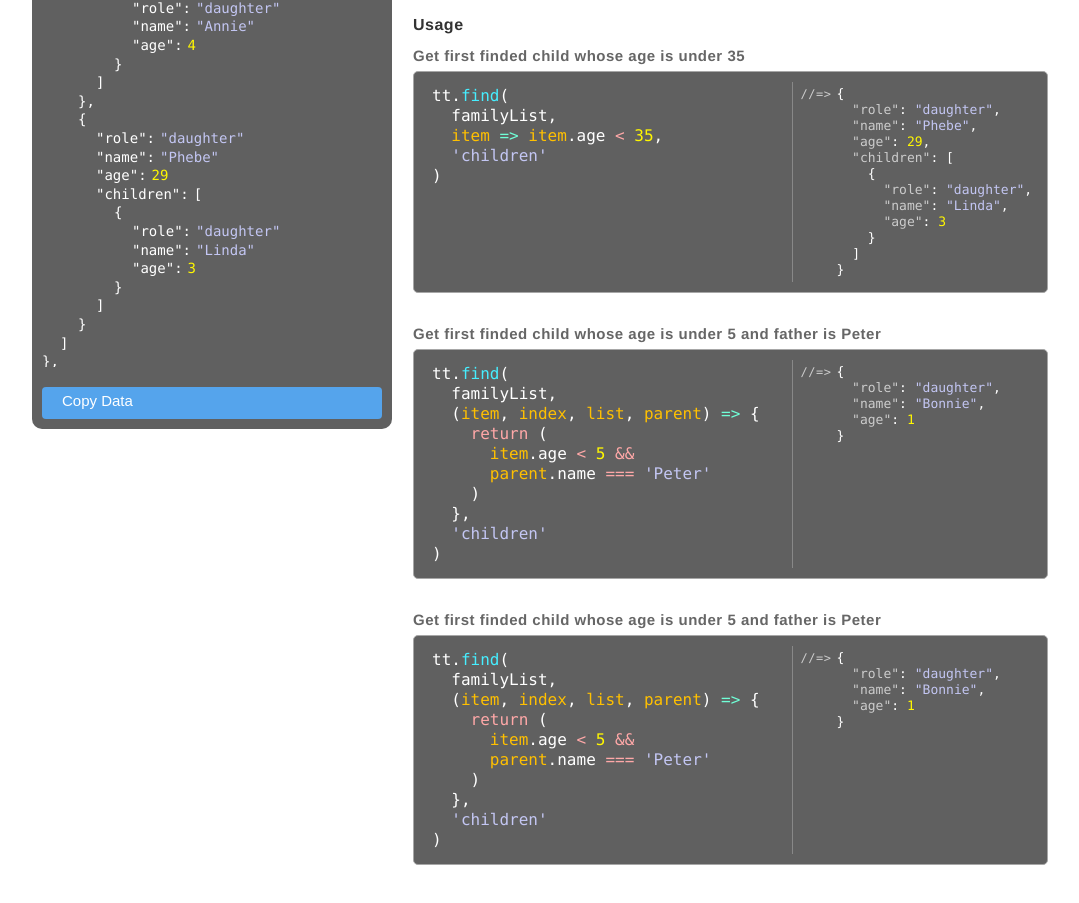
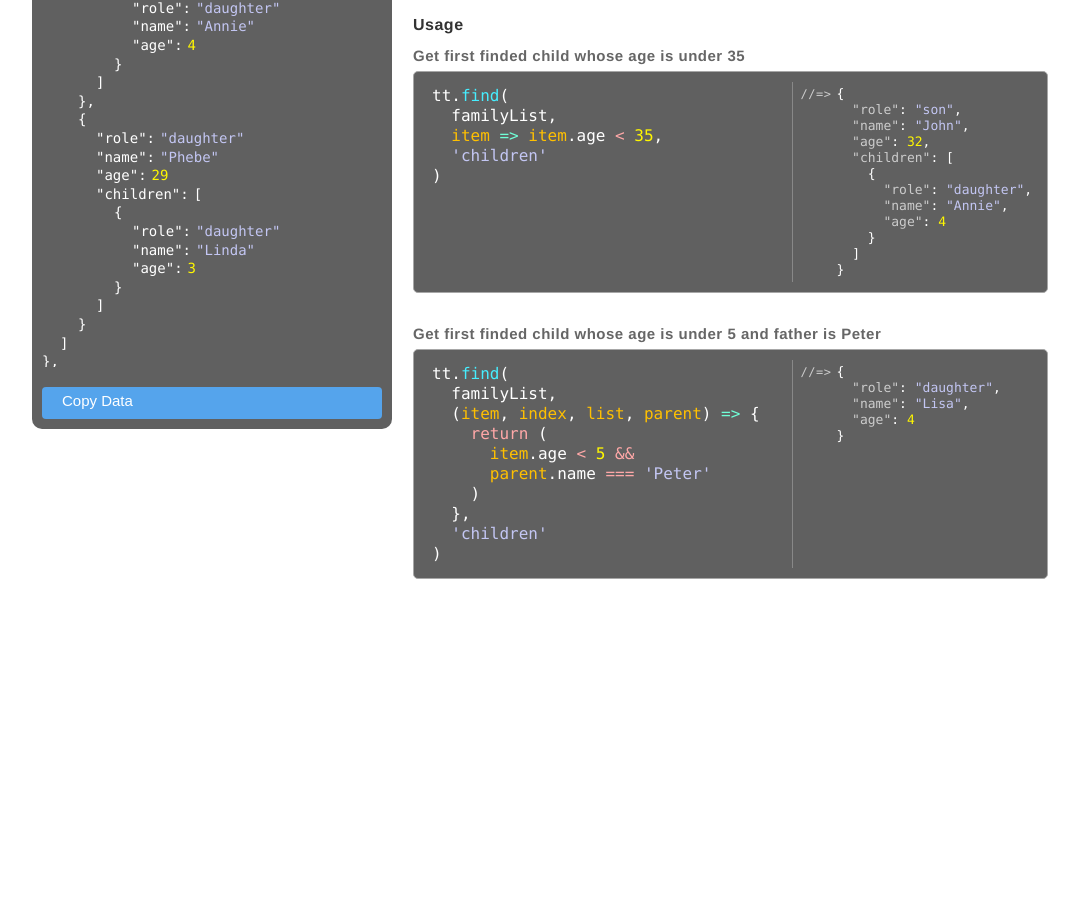
Before and after one commit to ryanhsin0508/thist, a Vue app: page / in a window 1280 px wide. Shown: the part 791-1694 px from the top of the page, without its empty margins (24-1103 px from the left). After the commit the page ends 1416 px from the top, so only its background shows below. Built offline with nearby package versions, Linux system fonts and the light colour scheme; some icons are missing.

Commit message:
fix find bug (update sequence), remove console

```diff
--- a/src/App.vue
+++ b/src/App.vue
@@ -19,11 +19,9 @@ export default {
   },
   methods: {
     onMainScroll() {
-      console.log("QQQ");
     },
   },
   async mounted() {
-    console.log(this.$refs.main);
     this.$nextTick(() => {
     });
   },
--- a/src/assets/js/codeExamples.js
+++ b/src/assets/js/codeExamples.js
@@ -33,19 +33,6 @@ export default [
           code: `tt.find(
   $exampleList,
   item => item.age < 35,
-  'children'
-)`,
-        },
-        {
-          desc: "Get first finded child whose age is under 5 and father is Peter",
-          code: `tt.find(
-  $exampleList,
-  (item, index, list, parent) => {
-    return (
-      item.age < 5 &&
-      parent.name === 'Peter'
-    )
-  },
   'children'
 )`,
         },
--- a/src/assets/js/thist.js
+++ b/src/assets/js/thist.js
@@ -14,6 +14,7 @@ class Thist {
       let _childrenKeyName = _childrenList[level];
       let _parent = parent ? parent : {};
       list.forEach((item, index) => {
+        if (!_match) {
           if (findFunction(item, index, list, _parent)) {
             _match = item;
           } else if (isFindDeep) {
@@ -29,7 +30,6 @@ class Thist {
               }
             }
           }
-        if (!_match) {
           if (!_childrenKeyName) {
             for (let key in item) {
               if (
--- a/src/components/CodeIntroComponent.vue
+++ b/src/components/CodeIntroComponent.vue
@@ -112,7 +112,6 @@ export default {
   methods: {},
 
   async mounted() {
-    console.log(this.dataX.codeExamples);
     this.codeData = this.dataX.codeExamples.find(
       code => code.title === this.codeName
     );
--- a/src/components/Common/NestedList/NestedListComponent.vue
+++ b/src/components/Common/NestedList/NestedListComponent.vue
@@ -93,7 +93,6 @@ export default {
     },
     renderedList() {
       let renderedList = tt.createThistId(this.list, this.nextListKey);
-      console.log(renderedList);
       return renderedList;
     },
   },
--- a/src/components/ExampleListSelectorComponent.vue
+++ b/src/components/ExampleListSelectorComponent.vue
@@ -63,7 +63,6 @@ export default {
       }
     },
     selected(value) {
-      console.log("QQQW");
       this.$store.commit("SET_DATA", { selectedExampleType: value });
       localStorage.setItem("thistSelectedExample", value);
     },
--- a/src/components/SidebarComponent.vue
+++ b/src/components/SidebarComponent.vue
@@ -39,7 +39,6 @@ export default {
   computed: {},
   methods: {},
   mounted() {
-    console.log(this.dataX);
     window.addEventListener("scroll", this.onWindowScroll);
   },
   beforeUnmount() {
--- a/src/main.js
+++ b/src/main.js
@@ -186,11 +186,7 @@ app.mixin({
               });
             });
             argIndexList = argIndexList.bubbleSortFromLastIndex();
-            if (argIndexList && argIndexList.length) {
-              console.log(argIndexList);
-            }
             argIndexList.reverse().forEach(indexList => {
-              console.log(withinString.substring(indexList[0], indexList[1]));
               _code = _code.insert(
                 indexList[1] + startIndex,
                 "</&nbsp;span>&nbsp;"
--- a/src/store/index.js
+++ b/src/store/index.js
@@ -39,7 +39,6 @@ export default createStore({
   actions: {
     async getExamples() {
       let res = await axios.get("json/examples.json");
-      console.log(res.data);
       return res;
     },
     async getCodeData({ state, commit }, codeName) {
```
Lines whose indentation alone changed are shown as unchanged.
